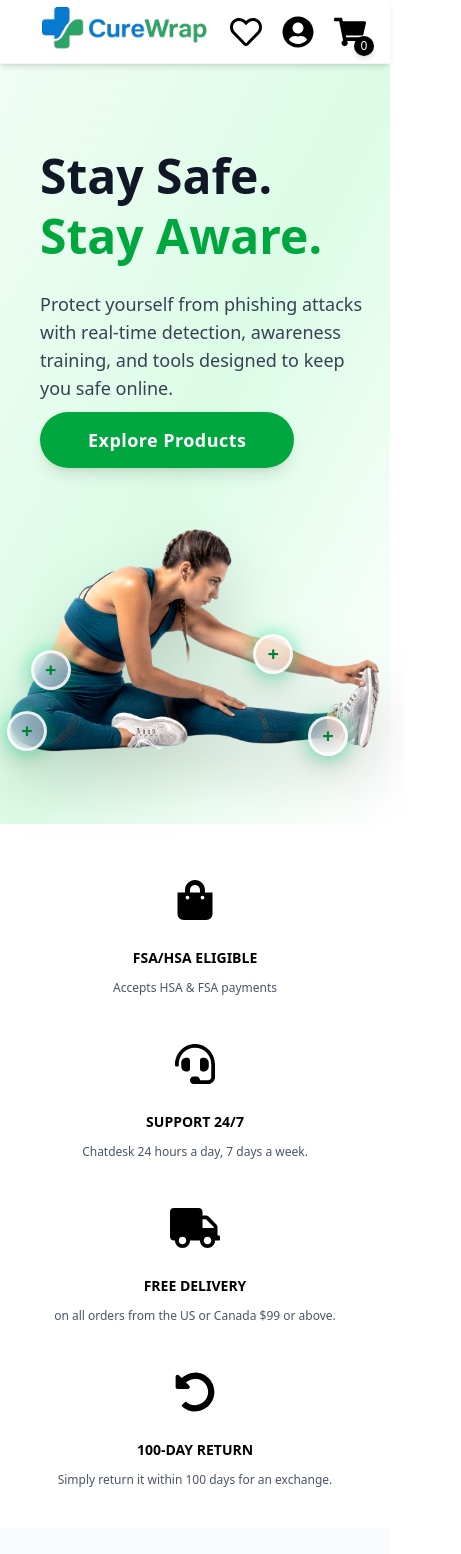
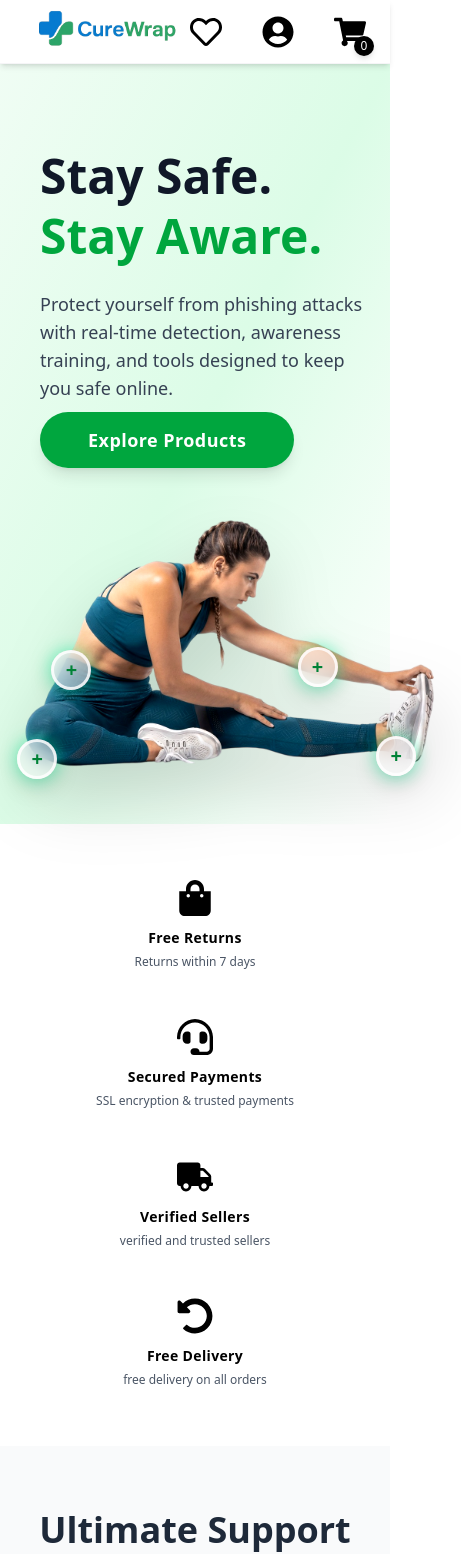
Before and after one commit to saurav266/CureWrap, a React (Vite) app in the folder Frontend/: page / in a window 390 px wide. Shown: the top 1554 px of the page, 461 px wide, since content can reach past the window. Built offline with nearby package versions, Linux system fonts and the light colour scheme.

Commit message:
new hero section changes

```diff
--- a/Frontend/src/components/Features.jsx
+++ b/Frontend/src/components/Features.jsx
@@ -1,43 +1,98 @@
 import React from 'react';
 import { FaShoppingBag, FaHeadset, FaTruck, FaUndoAlt } from 'react-icons/fa';
+import { motion } from 'framer-motion';
 
 const Features = () => {
+
+  const container = {
+    hidden: { opacity: 0 },
+    show: {
+      opacity: 1,
+      transition: {
+        staggerChildren: 0.18,
+        delayChildren: 0.2,
+      },
+    },
+  };
+
+  const fadeUp = {
+    hidden: { opacity: 0, y: 25 },
+    show: {
+      opacity: 1,
+      y: 0,
+      transition: { duration: 0.7, ease: "easeOut" }
+    }
+  };
+
   const items = [
     {
-      icon: <FaShoppingBag className="text-2xl text-black transition-transform duration-300 group-hover:scale-125 group-hover:text-blue-600 w-25 h-10" />,
-      title: 'FSA/HSA ELIGIBLE',
-      description: 'Accepts HSA & FSA payments',
+      icon: FaShoppingBag,
+      title: "Free Returns",
+      description: "Returns within 7 days"
     },
     {
-      icon: <FaHeadset className="text-2xl text-black transition-transform duration-300 group-hover:scale-125 group-hover:text-blue-600 w-25 h-10" />,
-      title: 'SUPPORT 24/7',
-      description: 'Chatdesk 24 hours a day, 7 days a week.',
+      icon: FaHeadset,
+      title: "Secured Payments",
+      description: "SSL encryption & trusted payments"
     },
     {
-      icon: <FaTruck className="text-2xl text-black transition-transform duration-300 group-hover:scale-125 group-hover:text-blue-600 w-25 h-10" />,
-      title: 'FREE DELIVERY',
-      description: 'on all orders from the US or Canada $99 or above.',
+      icon: FaTruck,
+      title: "Verified Sellers",
+      description: "verified and trusted sellers"
     },
     {
-      icon: <FaUndoAlt className="text-2xl text-black transition-transform duration-300 group-hover:scale-125 group-hover:text-blue-600 w-25 h-10" />,
-      title: '100-DAY RETURN',
-      description: 'Simply return it within 100 days for an exchange.',
-    },
+      icon: FaUndoAlt,
+      title: "Free Delivery",
+      description: "free delivery on all orders"
+    }
   ];
 
   return (
-    <section className="bg-white py-10 px-6 md:px-20">
-      <div className="max-w-7xl mx-auto grid grid-cols-1 sm:grid-cols-2 md:grid-cols-4 gap-8 text-center">
-        {items.map((item, index) => (
-          <div key={index} className="flex flex-col items-center space-y-3 group cursor-pointer transition-transform duration-300 hover:scale-105">
-            <div className="p-4">{item.icon}</div>
-            <h4 className="font-semibold text-sm transition-all duration-300 group-hover:text-blue-600 group-hover:tracking-wide">
-              {item.title}
-            </h4>
-            <p className="text-xs text-gray-600">{item.description}</p>
-          </div>
-        ))}
-      </div>
+    <section className="bg-white py-14 px-6 md:px-20">
+      <motion.div
+        variants={container}
+        initial="hidden"
+        whileInView="show"
+        viewport={{ once: true, amount: 0.3 }}
+        className="max-w-7xl mx-auto grid grid-cols-1 sm:grid-cols-2 md:grid-cols-4 gap-12"
+      >
+        {items.map((item, index) => {
+          const Icon = item.icon;
+
+          return (
+            <motion.div
+              key={index}
+              variants={fadeUp}
+              className="group flex flex-col items-center text-center select-none"
+            >
+              {/* Animated Icon */}
+              <motion.div
+                whileHover={{
+                  scale: 1.25,
+                  y: -4,
+                  transition: { type: "spring", stiffness: 200 }
+                }}
+                className="mb-3"
+              >
+                <Icon className="text-4xl text-black transition-all duration-300 group-hover:text-blue-600 group-hover:drop-shadow-[0_4px_10px_rgba(59,130,246,0.35)]" />
+              </motion.div>
+
+              {/* Animated Title */}
+              <motion.h4
+                whileHover={{ x: 3 }}
+                className="font-semibold text-sm tracking-wide transition-all duration-300 group-hover:text-blue-600"
+              >
+                {item.title}
+              </motion.h4>
+
+              {/* Subtext */}
+              <p className="text-xs mt-1 text-gray-600 leading-relaxed">
+                {item.description}
+              </p>
+            </motion.div>
+          );
+        })}
+      </motion.div>
     </section>
   );
 };
--- a/Frontend/src/components/ShopActivity.jsx
+++ b/Frontend/src/components/ShopActivity.jsx
@@ -4,22 +4,22 @@ const activities = [
   {
     name: "Gym / Workout",
     img: "/mnt/data/Screenshot 2025-11-21 134354.png",
-    link: "/shop/activity/gym"
+    link: "/https://share.google/images/J5AtnOEF53f0AkotV"
   },
   {
     name: "Running / Jogging",
     img: "/mnt/data/Screenshot 2025-11-21 134354.png",
-    link: "/shop/activity/running"
+    link: "https://share.google/images/EAK8nMNEaXgHZOLdH"
   },
   {
     name: "Yoga / Pilates",
     img: "/mnt/data/Screenshot 2025-11-21 134354.png",
-    link: "/shop/activity/yoga"
+    link: "https://share.google/images/Zq1fq6JtwNkzzycN2"
   },
   {
     name: "Rehabilitation",
     img: "/mnt/data/Screenshot 2025-11-21 134354.png",
-    link: "/shop/activity/rehab"
+    link: "https://share.google/images/ZBIyOkyEM5E92kePR"
   },
 ];
 
--- a/Frontend/src/components/user/Hero.jsx
+++ b/Frontend/src/components/user/Hero.jsx
@@ -60,39 +60,42 @@ const HeroSection = () => {
               w-full max-w-[1350px]
               h-auto object-contain
               drop-shadow-2xl brightness-110 contrast-110
-              scale-[1.22] md:scale-[1.28]
+              scale-[1.35] md:scale-[1.42] lg:scale-[1.48]
+              translate-x-[35px]
+              md:translate-x-[55px]
+              lg:translate-x-[75px]
             "
           />
 
           {/* HOTSPOTS back*/}
           <Hotspot
             top="64%"
-            left="2%"
+            left="8%"
             title="BACK BELT SUPPORT"
             price="₹39.95"
             img={assets.product1}
           />
           {/* elbow*/}
           <Hotspot
-            top="58%"
-            left="67%"
+            top="63%"
+            left="80%"
             title="ELBOW WEAR"
             price="₹29.95"
             img={assets.product2}
           />
           {/* knee*/}
           <Hotspot
-            top="88%"
-            left="-5%"
+            top="99%"
+            left="-2%"
             title="KNEE CAP"
             price="₹29.95"
             img={assets.product3}
           />
           {/* foot*/}
           <Hotspot
-            top="90%"
-            left="83%"
-            title="FOOT WEAR"
+            top="98%"
+            left="103%"
+            title="ANKLE WEAR"
             price="₹95.95"
             img={assets.product4}
           />
--- a/Frontend/src/components/user/Navbar.jsx
+++ b/Frontend/src/components/user/Navbar.jsx
@@ -8,7 +8,7 @@ const Navbar = () => {
 
     const navLinkClass = ({ isActive }) =>
         `relative group transition-all duration-300 font-semibold tracking-wide
-        ${isActive ? "text-green-600" : "text-gray-700 hover:text-green-500 hover:scale-110 hover:-translate-y-0.5"}
+        ${isActive ? "text-green-600" : "text-gray-700 hover:text-green-500 hover:scale-100 hover:-translate-y-0.5"}
         hover:drop-shadow-[0_4px_6px_rgba(34,197,94,0.35)]`;
 
     return (
@@ -37,7 +37,7 @@ const Navbar = () => {
             </Link>
 
             {/* Desktop Menu */}
-            <ul className="hidden sm:flex gap-8 text-lg items-center font-semibold tracking-wide">
+            <ul className="hidden sm:flex gap-16 text-lg items-center font-semibold tracking-wide">
 
                 {/* HOME */}
                 <NavLink to="/" className={navLinkClass}>
@@ -81,7 +81,7 @@ const Navbar = () => {
             </ul>
 
             {/* Right Icons */}
-            <div className="flex items-center gap-5">
+            <div className="flex items-center gap-10">
 
                 {/* Wishlist */}
                 <Link to="/WatchList">
@@ -94,7 +94,7 @@ const Navbar = () => {
                 </Link>
 
                 {/* Profile Dropdown */}
-                <div className="relative group">
+<div className="relative group/profile inline-block">
     <FaUserCircle className="
         h-8 w-8 cursor-pointer
         transition-all duration-300
@@ -104,18 +104,24 @@ const Navbar = () => {
 
     <div
         className="
-                            hidden group-hover:flex flex-col
-                            absolute right-0 mt-3 w-44
-                            bg-white/90 backdrop-blur-md
-                            shadow-xl rounded-lg
-                            p-3 animate-fadeIn
+            absolute right-0 top-full mt-1 w-44
+            bg-white/90 backdrop-blur-md shadow-xl rounded-lg p-3 z-50
+
+            opacity-0 translate-y-2 pointer-events-none
+            transition-all duration-300 ease-out
+
+            group-hover/profile:opacity-100
+            group-hover/profile:translate-y-0
+            group-hover/profile:pointer-events-auto
         "
     >
-                        <Link className="hover:text-green-600 text-gray-600 py-1">Profile</Link>
-                        <Link className="hover:text-green-600 text-gray-600 py-1">Orders</Link>
-                        <Link className="hover:text-green-600 text-gray-600 py-1">Logout</Link>
+        <Link to="/profile" className="hover:text-green-600 text-gray-600 py-1 block">Profile</Link>
+        <Link to="/orders" className="hover:text-green-600 text-gray-600 py-1 block">Orders</Link>
+        <Link to="/logout" className="hover:text-green-600 text-gray-600 py-1 block">Logout</Link>
+        <Link to="/login" className="hover:text-green-600 text-gray-600 py-1 block">Login</Link>
     </div>
 </div>
+
 
                 {/* Cart */}
                 <Link to="/cart" className="relative">
--- /dev/null
+++ b/Frontend/src/components/user/PreFooter.jsx
@@ -0,0 +1,86 @@
+import React, { useEffect, useRef } from "react";
+// import strach from "../../assets/Frontend_assets/contact/old_jogging.png";
+// import workout from "../../assets/frontend_assets/contact/Couple_stretching.webp";
+// import boy from "../../assets/frontend_assets/contact/Couple_stretching.webp";
+// import man from "../../assets/Frontend_assets/contact/Couple_stretching.webp";
+
+const images = [
+  { id: 1,  alt: "Stretch exercise" },
+  { id: 2,  alt: "Workout session" },
+  { id: 3,  alt: "Young boy training" },
+  { id: 4,  alt: "Man exercising" },
+];
+
+export default function PreHeadingGallery() {
+  const refs = useRef([]);
+
+  useEffect(() => {
+    refs.current = refs.current.slice(0, images.length);
+
+    const observer = new IntersectionObserver(
+      (entries) => {
+        entries.forEach((entry) => {
+          if (entry.isIntersecting) {
+            entry.target.classList.remove("opacity-0", "translate-y-6");
+            entry.target.classList.add("opacity-100", "translate-y-0");
+          }
+        });
+      },
+      { threshold: 0.2 }
+    );
+
+    refs.current.forEach((el) => {
+      if (el) observer.observe(el);
+    });
+
+    return () => observer.disconnect();
+  }, []);
+
+  return (
+    <section aria-label="Top gallery" className="relative w-full py-8">
+
+      {/* Full-width static image row */}
+      <div className="w-full flex flex-col sm:flex-row items-stretch justify-between gap-0">
+        {images.map((img, idx) => (
+          <div
+            key={img.id}
+            ref={(el) => (refs.current[idx] = el)}
+            className="
+              flex-1 overflow-hidden relative
+              transform transition duration-700 ease-out
+              opacity-0 translate-y-6
+            "
+            style={{ transitionDelay: `${idx * 120}ms` }}
+          >
+          <img
+  src={img.src}
+  alt={img.alt}
+  loading="lazy"
+  className="
+    w-full
+    h-[300px] sm:h-[320px] md:h-[360px] lg:h-[400px] xl:h-[420px]
+    object-cover block
+  "
+/>
+          </div>
+        ))}
+      </div>
+
+      {/* Center “Shop Now” button */}
+      <div className="absolute inset-0 flex items-center justify-center pointer-events-none">
+      <a
+  href="/product"
+  className="
+    pointer-events-auto
+    bg-green-400 text-white
+    px-6 py-3  text-lg font-medium shadow-lg
+    transition
+    hover:bg-white hover:text-black
+  "
+>
+  Shop Now
+</a>
+      </div>
+    </section>
+  );
+}
--- a/Frontend/src/pages/about.jsx
+++ b/Frontend/src/pages/about.jsx
@@ -10,10 +10,18 @@ import whatdo2 from "../assets/Frontend_assets/about/what-we2.png";
 import ourMission from "../assets/Frontend_assets/about/ourMission.png";
 import quality from "../assets/Frontend_assets/about/quality.png";
 import quality2 from "../assets/Frontend_assets/about/quality2.png";
-
+import heroimg from "../assets/Frontend_assets/about/heroimg.png";
 export default function CureWrapAbout() {
   return (
     <div className="min-h-screen bg-linear-to-b from-gray-50 to-white">
+      {/* ================= HERO IMAGE (FULL WIDTH) ================= */}
+      <section className="w-full">
+        <img
+          src={heroimg}
+          alt="Hero section"
+          className="w-full h-[70vh] md:h-[80vh] object-cover"
+        />
+      </section>
       {/* Hero Section */}
       <section className="max-w-7xl mx-auto px-6 py-16">
         <div className="grid md:grid-cols-2 gap-12 items-center">
--- a/Frontend/src/pages/home.jsx
+++ b/Frontend/src/pages/home.jsx
@@ -3,6 +3,7 @@ import HeroSection from '../components/user/Hero.jsx'
 import Framer from "../components/Framer.jsx";
 import Features from "../components/Features";
 import ShopActivity from "../components/ShopActivity";
+import PreHeadingGallery from '../components/user/PreFooter.jsx';
 const home = () => {
   return (
     <>
@@ -11,6 +12,7 @@ const home = () => {
       <Features />
       <Framer />
       <ShopActivity />
+      <PreHeadingGallery />
     </>
   )
 }
```
Also changed, not shown: Frontend/src/assets/Frontend_assets/about/Gemini_Generated_Image_d2pc8jd2pc8jd2pc.png (added), Frontend/src/assets/Frontend_assets/about/heroImg.png (added). Lines whose indentation alone changed are shown as unchanged.
